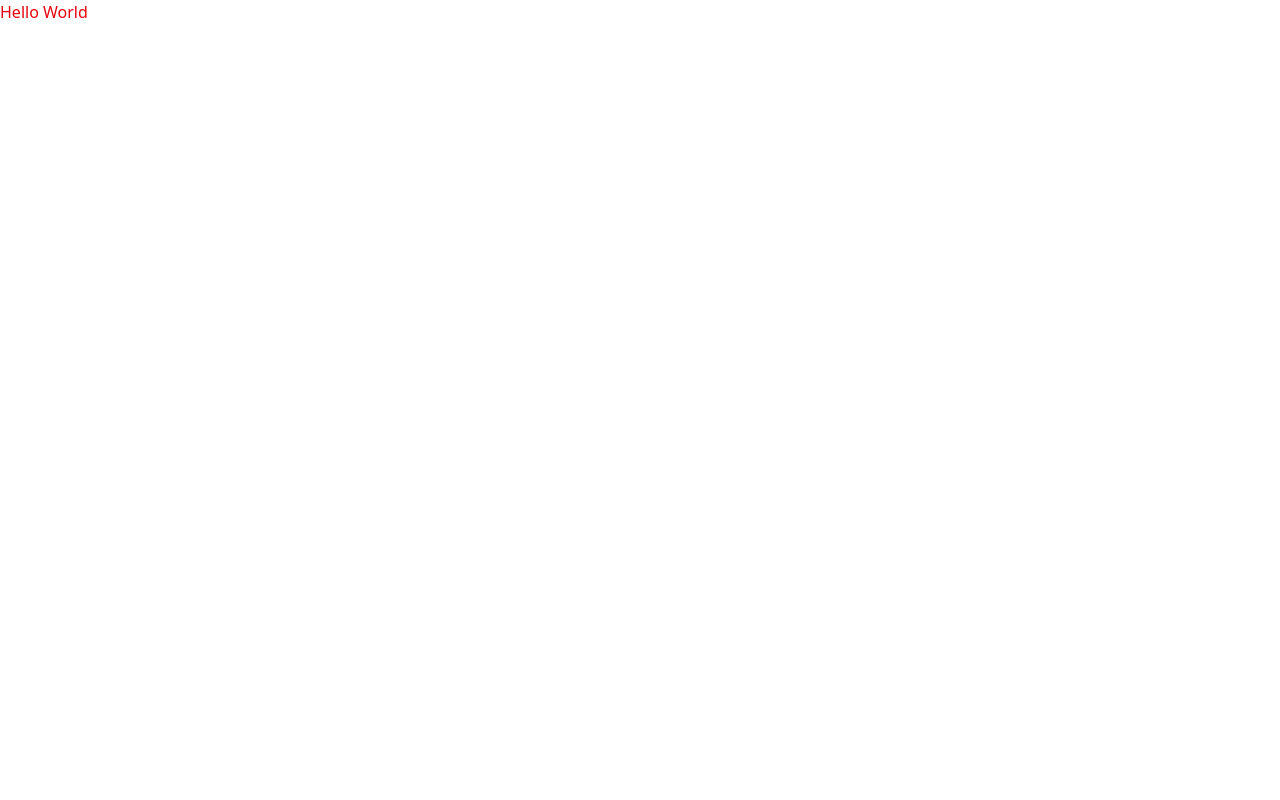
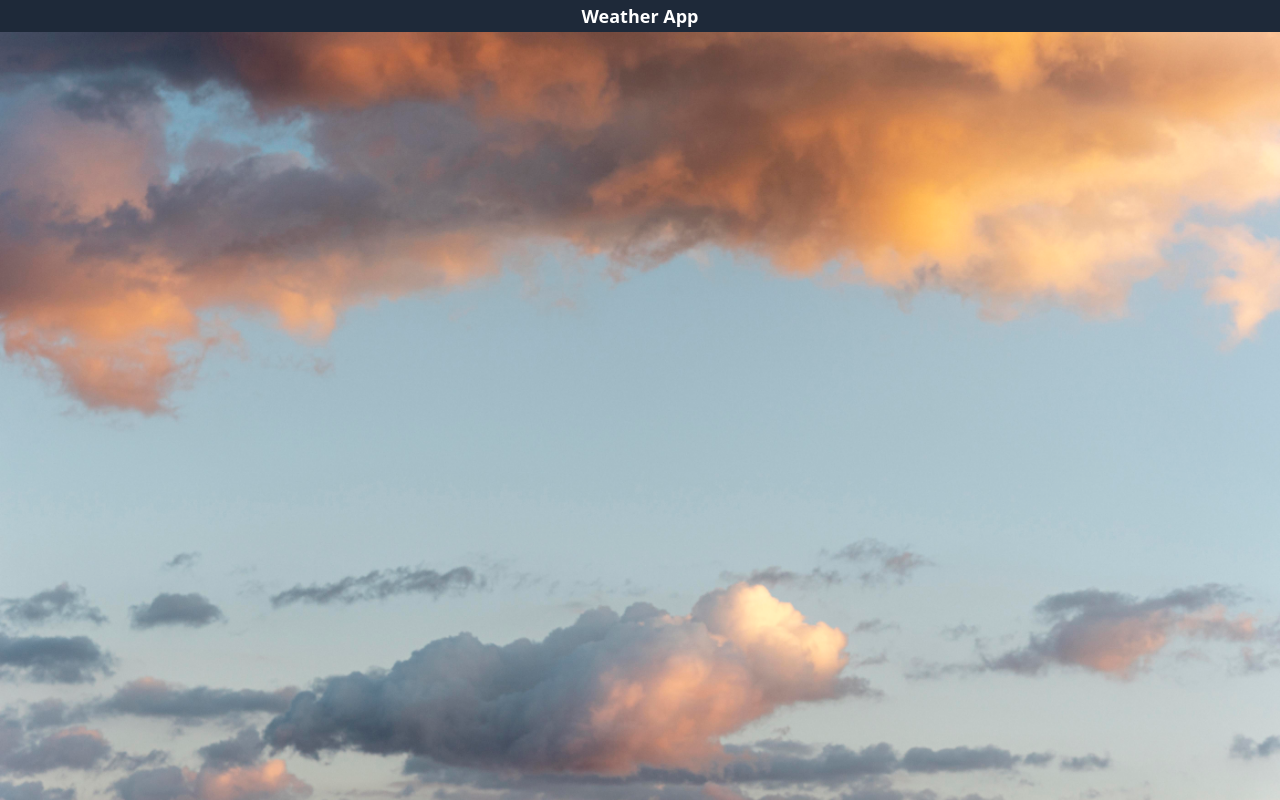
Before and after one commit to Kouvousis/angular-weather-app, an Angular app: page / in a window 1280 px wide. Built offline with nearby package versions, Linux system fonts and the light colour scheme.

Commit message:
feat: created layout component

```diff
--- a/src/app/app.component.html
+++ b/src/app/app.component.html
@@ -1 +1 @@
-<h1 class="text-red-600">Hello World</h1>
+<app-layout> </app-layout>
--- a/src/app/app.component.ts
+++ b/src/app/app.component.ts
@@ -1,9 +1,10 @@
 import { Component } from '@angular/core';
 import { RouterOutlet } from '@angular/router';
+import { LayoutComponent } from './components/layout/layout.component';
 
 @Component({
   selector: 'app-root',
-  imports: [],
+  imports: [LayoutComponent],
   templateUrl: './app.component.html',
   styleUrl: './app.component.css',
 })
--- /dev/null
+++ b/src/app/components/layout/layout.component.html
@@ -0,0 +1,7 @@
+<app-header></app-header>
+<div
+  class="container mx-auto min-h-[100vh] pt-24 bg-cover bg-center"
+  [ngStyle]="{ 'background-image': backgroundImageUrl }"
+>
+  <ng-content> </ng-content>
+</div>
--- /dev/null
+++ b/src/app/components/layout/layout.component.ts
@@ -0,0 +1,42 @@
+import { Component, Input, OnChanges } from '@angular/core';
+import { WeatherData } from '../../interfaces/weather-data';
+import { CommonModule } from '@angular/common';
+import { HeaderComponent } from '../header/header.component';
+
+@Component({
+  selector: 'app-layout',
+  imports: [CommonModule, HeaderComponent],
+  templateUrl: './layout.component.html',
+  styleUrl: './layout.component.css',
+})
+export class LayoutComponent {
+  @Input() weatherData: WeatherData | null = null;
+
+  currentBackground = 'default-background';
+
+  get backgroundImageUrl(): string {
+    if (!this.weatherData) {
+      return 'url(assets/backgrounds/default-background.jpg)';
+    }
+    const weatherMain = this.weatherData.weather[0].main.toLowerCase();
+
+    switch (weatherMain) {
+      case 'atmosphere':
+        return 'url(assets/backgrounds/atmosphere.jpg)';
+      case 'clear':
+        return 'url(assets/backgrounds/clear.jpg)';
+      case 'clouds':
+        return 'url(assets/backgrounds/clouds.jpg)';
+      case 'drizzle':
+        return 'url(assets/backgrounds/drizzle.jpg)';
+      case 'rain':
+        return 'url(assets/backgrounds/rain.jpg)';
+      case 'snow':
+        return 'url(assets/backgrounds/snow.jpg)';
+      case 'thunderstorm':
+        return 'url(assets/backgrounds/thunderstorm.jpg)';
+      default:
+        return 'url(assets/backgrounds/default-background.jpg)';
+    }
+  }
+}
```
Also changed, not shown: src/app/components/layout/layout.component.css (added).
